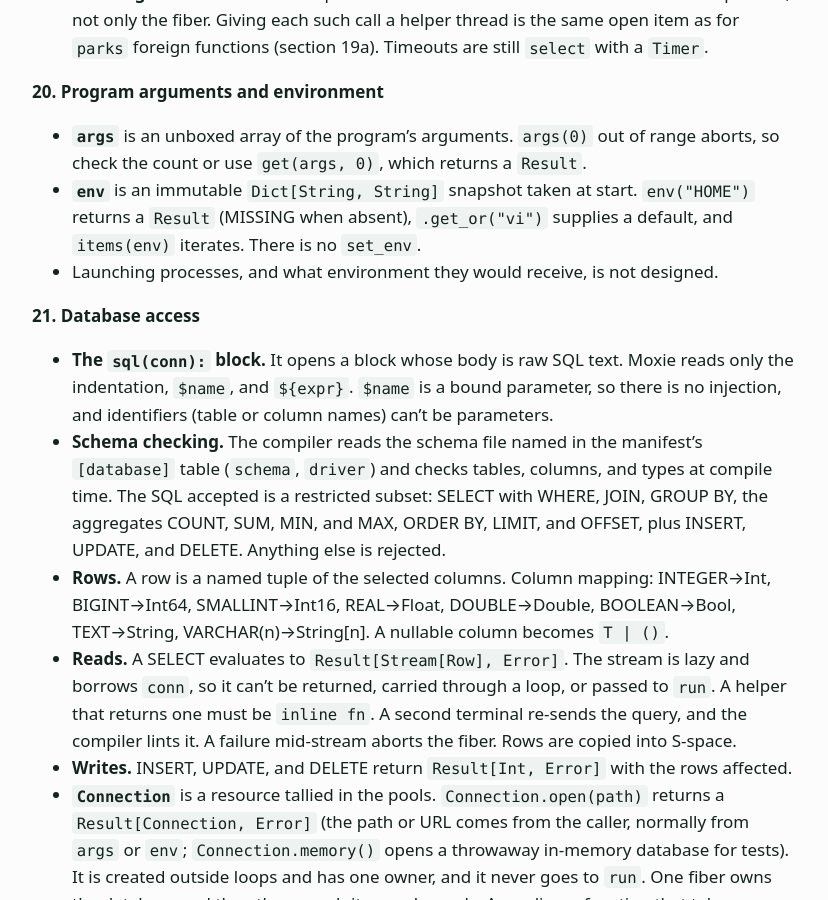
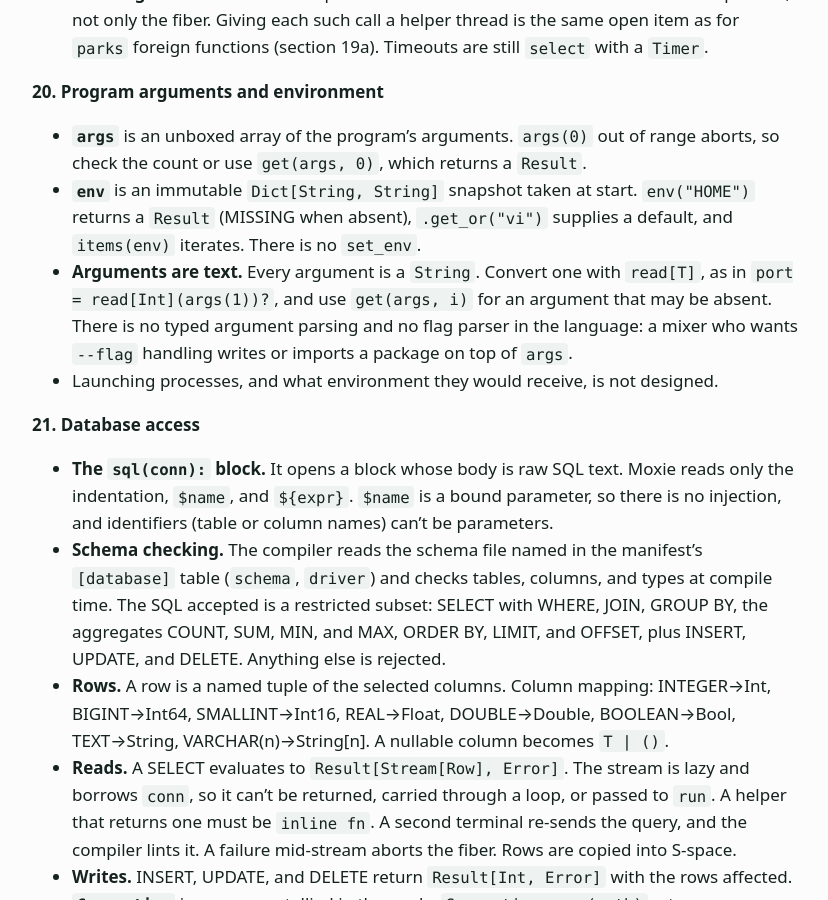
Before and after one commit to slconverse1/moxie, a Jekyll site: the page built from docs/spec.md, in a window 1280 px wide and 900 px high, scrolled down 48438 px. Shown: the whole window, without its empty margins (224-1052 px from the left). Built offline with Jekyll 4.4.1, drawn with Linux system fonts in a browser that asks for light colours; some of the changed text lies outside the part shown.

Commit message:
Echo server example; arguments stay text (Spec section 20)
Co-Authored-By: Claude Sonnet 5.5 <noreply@anthropic.com>
Claude-Session: https://claude.ai/code/session_01XCzUchPRZuBnrDtgjNTTye

```diff
--- a/docs/spec.md
+++ b/docs/spec.md
@@ -579,6 +579,7 @@ Files and network connections are resources of one type, `Io`, so code that read
 **20. Program arguments and environment**
 - **`args`** is an unboxed array of the program's arguments. `args(0)` out of range aborts, so check the count or use `get(args, 0)`, which returns a `Result`.
 - **`env`** is an immutable `Dict[String, String]` snapshot taken at start. `env("HOME")` returns a `Result` (MISSING when absent), `.get_or("vi")` supplies a default, and `items(env)` iterates. There is no `set_env`.
+- **Arguments are text.** Every argument is a `String`. Convert one with `read[T]`, as in `port = read[Int](args(1))?`, and use `get(args, i)` for an argument that may be absent. There is no typed argument parsing and no flag parser in the language: a mixer who wants `--flag` handling writes or imports a package on top of `args`.
 - Launching processes, and what environment they would receive, is not designed.
 
 **21. Database access**
@@ -674,6 +675,7 @@ Everything else in this Spec is settled, including every call that earlier draft
 - FFI handles (2026-11-03): `handle Name closes fn` inside a `foreign` block declares an opaque C pointer as a move-only resource. A function returning one is declared `Result[H, Error]` (NULL is `Err(MISSING)`) or plain `H` (NULL aborts). The closing function consumes the handle (later use is a compile error); a handle left open is closed when the program ends. `moxie bindgen` declares handles and finds the closing function by name or from `[handles.NAME] closes` in `bindgen.toml`. Out-parameter handles, the pool tally, and callbacks remain open.
 - Standard input and output (2026-11-03, section 19b): `stdin`, `stdout`, `stderr` are borrowed runtime-owned values (never moved or closed); `print`/`println` take an optional stream first; `eprint`/`eprintln`, `flush`; `read_line()` (Result, `CLOSED` at end of input), `read_all()`, `stdin_lines()` are `parks`; UTF-8 only with a new reserved code `BAD_ENCODING`; `with_stdin(text, f)` for tests. Stdin is ambient (permissions parked); binary I/O is undesigned.
 - Files and sockets (2026-11-03, section 19c): one resource type `Io` for files, sockets, and the standard streams; `open_file(path, mode)` with prelude enum `FileMode` (`ReadOnly`, `Create`, `Append`, `ReadWrite`), `read_file`/`write_file`, `connect`, `listen`/`accept`; new reserved codes `NOT_FOUND`, `DENIED`, `IO_ERROR`; ambient for now with capabilities left to the permissions design; paths are `/`-separated UTF-8 strings. Moxie assumes no particular operating system (section 1).
+- Program arguments (2026-11-03, section 20): arguments stay plain `String`s converted with `read[T]`; typed argument parsing and flag parsing are left to packages, not the language.
 - Effect inference follows a call-site rule for function parameters (section 14).
 - `trace(msg)` is added: a debug message to the error stream, exempt from effects and removed in release builds.
 - A function may declare its effects (`pure`, `prints`, `parks`, `impure`); a declaration must agree with the inferred effects both ways, and on a bodyless interface member or forward declaration it is an upper bound for the impls (section 14).
```
Also changed, not shown: docs/gc/spec.md (+2 -0 lines), 1 other file.
